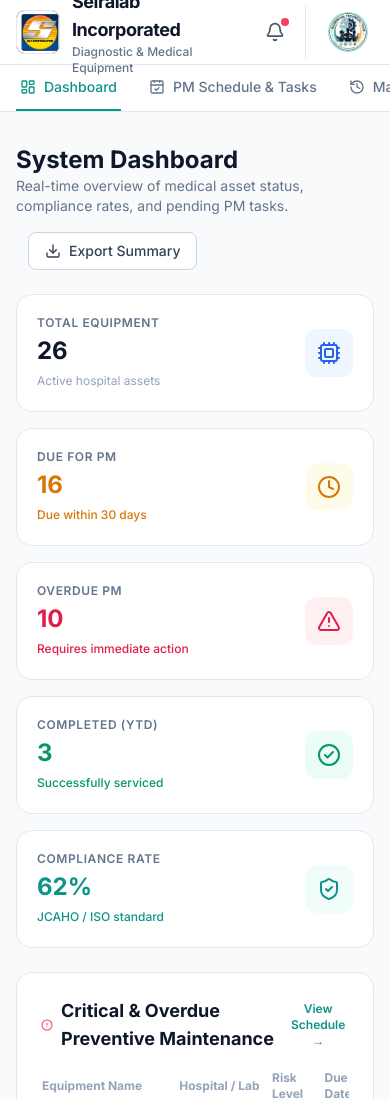
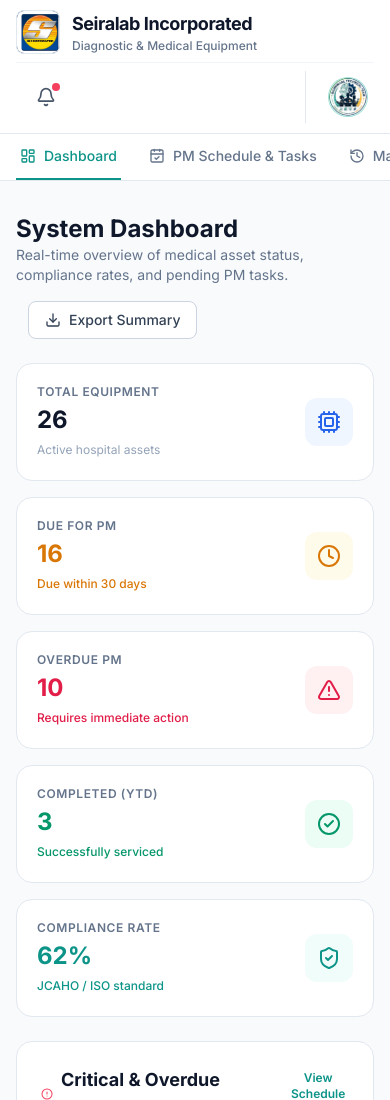
Before and after one commit to raizon001/seiralab-cmms, a plain HTML site: page index.html in a window 390 px wide. Shown: the top 1100 px of the page. Drawn offline with nearby package versions, Linux system fonts and the light colour scheme.

Commit message:
Update style.css

```diff
--- a/style.css
+++ b/style.css
@@ -11,3 +11,21 @@ body {
 .tab-content.active {
     display: block;
 }
+
+/* Mobile Header Wrapping Fix */
+@media (max-width: 768px) {
+    header .max-w-7xl {
+        height: auto !important;
+        padding-top: 10px;
+        padding-bottom: 10px;
+        flex-direction: column;
+        align-items: stretch;
+        gap: 8px;
+    }
+    header .max-w-7xl > div:nth-child(2) {
+        justify-content: space-between;
+        flex-wrap: wrap;
+        border-top: 1px solid #f1f5f9;
+        padding-top: 8px;
+    }
+}
```
